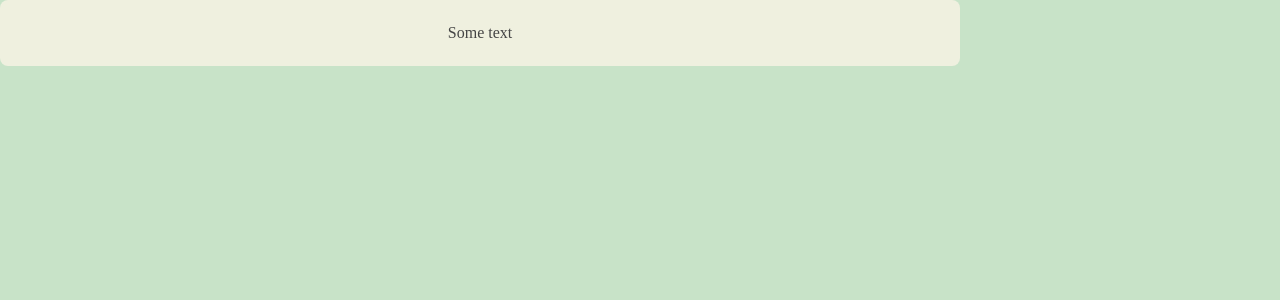
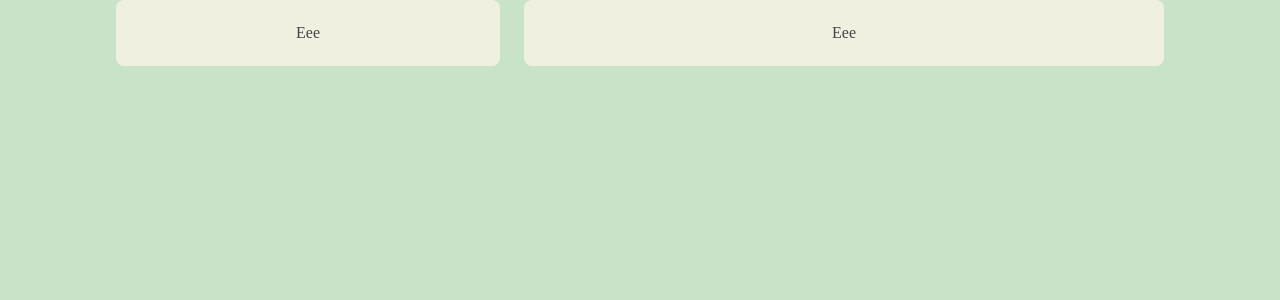
Before and after one commit to Ivan-Starikov/flashcars-app, a React (Create React App) app: page /manage in a window 1280 px wide. Shown: the top 300 px of the page. Built offline with nearby package versions, Linux system fonts and the light colour scheme.

Commit message:
Improve TextField component

```diff
--- a/src/App.tsx
+++ b/src/App.tsx
@@ -5,7 +5,7 @@ import { ThemeProvider } from 'styled-components';
 
 import Cards from './pages/Cards';
 import Home from './pages/home/Home';
-import Manage from './pages/manage_cards/Manage';
+import Manage from './pages/manageCards/Manage';
 
 import GlobalStyles from './assets/styles/global';
 import theme from './assets/styles/theme';
--- a/src/components/Card/Card.tsx
+++ b/src/components/Card/Card.tsx
@@ -9,7 +9,7 @@ const Card = () => {
   return (
     <CardWrapper>
       <ArrowWrapper>
-        <TextField />
+        <TextField width="80%">Text</TextField>
         <Arrow side="left" />
         <Arrow side="right" />
       </ArrowWrapper>
--- a/src/components/Folder/Folder.tsx
+++ b/src/components/Folder/Folder.tsx
@@ -2,21 +2,23 @@ import React from 'react';
 
 import PlusButton from '../PlusButton/PlusButton';
 
-import { FolderWrapper, MenuIcon } from './styled';
+import { FolderWrapper, FolderName, MenuIcon } from './styled';
 
-interface IProps {
-  newFolder: boolean;
+type Props = {
+  newFolder?: boolean;
 }
 
-const Folder = ({ newFolder: boolean}:IProps) => {
+const Folder = ({ newFolder }:Props) => {
   return (
     <FolderWrapper>
       {newFolder ? (
         <PlusButton />
       ) : (
-        <MenuIcon />
+        <>
+          <FolderName>Description of the person</FolderName>
+          <MenuIcon />
+        </>
       )}
-      <MenuIcon />
     </FolderWrapper>
 
   )
--- a/src/components/Folder/styled.ts
+++ b/src/components/Folder/styled.ts
@@ -7,6 +7,7 @@ export const FolderWrapper = styled.div(
     display: flex;
     justify-content: center;
     align-items: center;
+    position: relative;
     width: 8rem;
     height: 8rem;
     cursor: pointer;
@@ -26,4 +27,12 @@ export const FolderWrapper = styled.div(
   `
 );
 
-export const MenuIcon = styled(Menu)``
+export const MenuIcon = styled(Menu)`
+  position: absolute;
+  top: 0.7rem;
+  right: 1rem;
+`
+
+export const FolderName = styled.div`
+  padding: 0 0.5rem;
+`
--- a/src/components/TextField/TextField.tsx
+++ b/src/components/TextField/TextField.tsx
@@ -2,10 +2,15 @@ import React from 'react';
 
 import { FieldWrapper, Text } from './styled';
 
-const TextField = () => {
+export type Props = {
+  children: React.ReactNode;
+  width?: string;
+}
+
+const TextField = ({ width, children }:Props) => {
   return (
-    <FieldWrapper>
-      <Text>Some text</Text>
+    <FieldWrapper width={width}>
+      <Text>{children}</Text>
     </FieldWrapper>
 
   )
--- a/src/components/TextField/styled.ts
+++ b/src/components/TextField/styled.ts
@@ -1,12 +1,13 @@
 import styled, { css } from "styled-components";
+import { Props } from './TextField';
 
- export const FieldWrapper = styled.div(
-  ({ theme: { colors } }) => css`
+ export const FieldWrapper = styled.div<Props>(
+  ({ theme: { colors }, width }) => css`
     display: flex;
     justify-content: center;
     align-items: center;
     background-color: ${colors.beige};
-    width: 75%;
+    width: ${width ? width : 'auto'};
     height: auto;
     border-radius: 0.5rem;
   `)
--- a/src/pages/Home/Home.tsx
+++ b/src/pages/Home/Home.tsx
@@ -7,16 +7,12 @@ import { HomeWrapper, Header, FolderWrapper } from './styled';
 const Cards = () => {
   const [folderList, setFolderList] = useState([]);
 
-  // const addFolder = () => {
-  //   setFolderList(folderList.unshift(<Folder key={folderList.length} />))
-  // }
-
   return (
     <HomeWrapper>
       <Header />
       <FolderWrapper>
+        <Folder />
         <Folder newFolder />
-        <Folder newFolder/>
         {folderList}
       </FolderWrapper>
     </HomeWrapper>
--- /dev/null
+++ b/src/pages/manageCards/Manage.tsx
@@ -0,0 +1,18 @@
+import React from 'react';
+
+import TextField from '../../components/TextField/TextField';
+
+import { ManageWrapper, TextFieldWrapper } from './styled';
+
+const Manage = () => {
+  return (
+    <ManageWrapper>
+      <TextFieldWrapper>
+        <TextField width="30%">Eee</TextField>
+        <TextField width="50%">Eee</TextField>
+      </TextFieldWrapper>
+    </ManageWrapper>
+  )
+};
+
+export default Manage;
--- a/src/pages/manage_cards/styled.ts
+++ b/src/pages/manageCards/styled.ts
@@ -6,4 +6,10 @@ export const ManageWrapper = styled.div(
     width: 100%;
     height: 100vh;
   `
-)
+);
+
+export const TextFieldWrapper = styled.div`
+  display: flex;
+  justify-content: center;
+  gap: 1.5rem;
+`;
--- a/src/pages/manage_cards/Manage.tsx
+++ /dev/null
@@ -1,15 +0,0 @@
-import React from 'react';
-
-import TextField from '../../components/TextField/TextField';
-
-import { ManageWrapper } from './styled';
-
-const Manage = () => {
-  return (
-    <ManageWrapper>
-      <TextField />
-    </ManageWrapper>
-  )
-};
-
-export default Manage;
```
Also changed, not shown: src/assets/icons/menu.svg.
